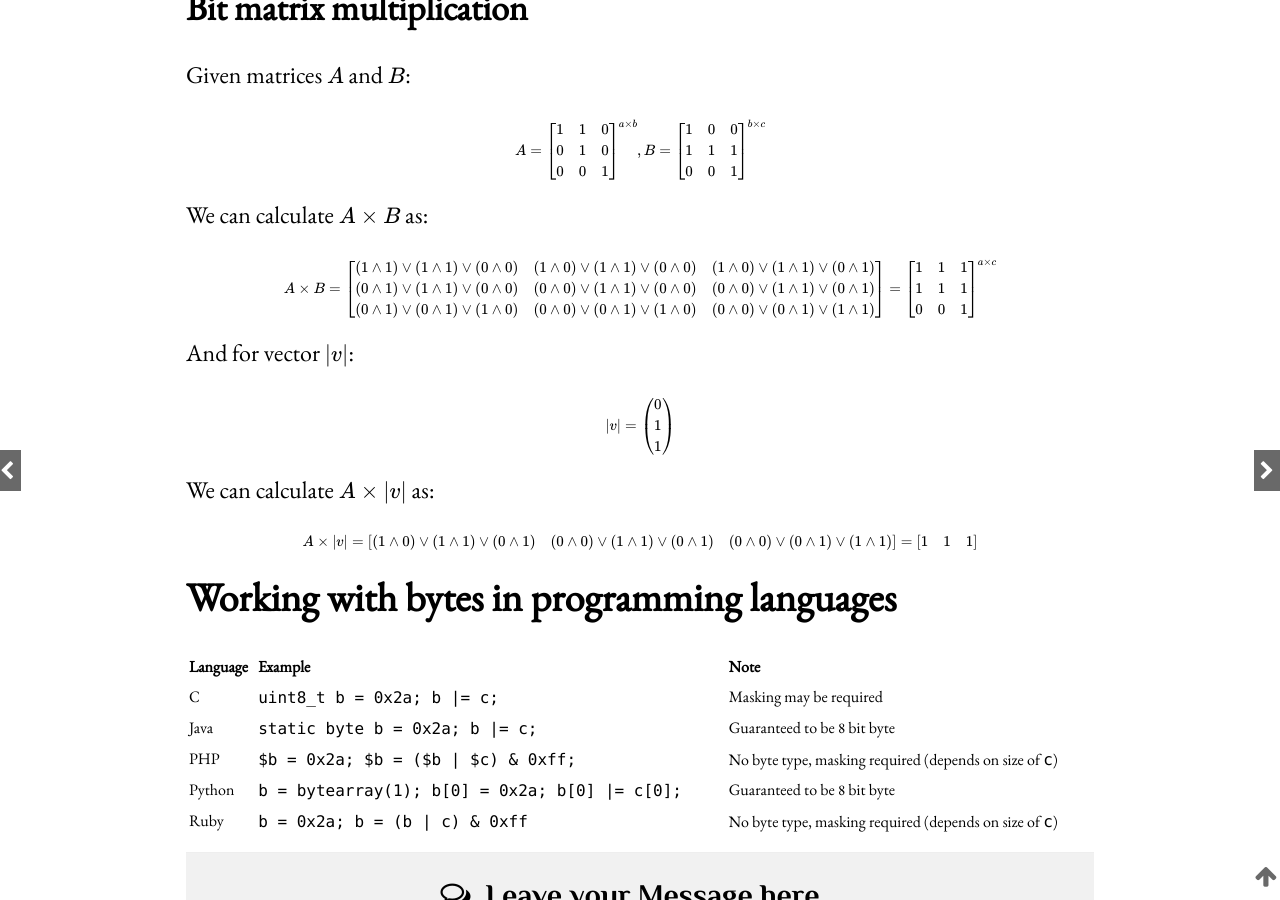
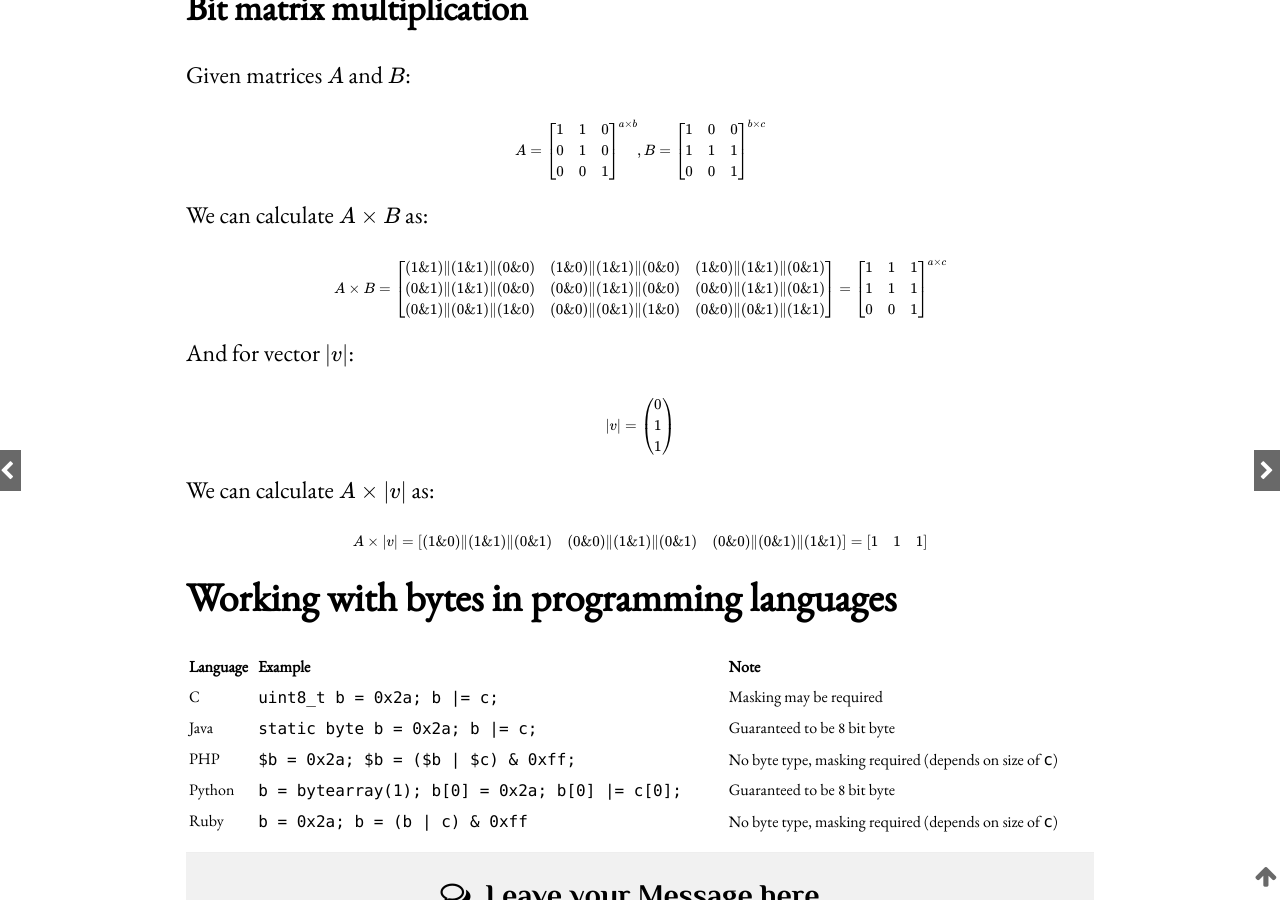
Before and after one commit to tehmaze/tehmaze.github.io, a Jekyll site: the page built from _posts/cheatsheet/2016-01-12-bits.md, in a window 1280 px wide and 900 px high, scrolled down 3369 px. Built offline with Jekyll 4.4.1, drawn with Linux system fonts in a browser that asks for light colours; nearby versions of some CDN libraries; formulas are drawn with MathJax 3; comment, search, counter and statistics services are not loaded.

Commit message:
Use programming boolean symbols

```diff
--- a/_posts/cheatsheet/2016-01-12-bits.md
+++ b/_posts/cheatsheet/2016-01-12-bits.md
@@ -144,15 +144,15 @@ We can calculate $$ A \times B $$ as:
 
 $$
 A \times B = \begin{bmatrix}
-(1 \land 1) \lor (1 \land 1) \lor (0 \land 0) &
-(1 \land 0) \lor (1 \land 1) \lor (0 \land 0) &
-(1 \land 0) \lor (1 \land 1) \lor (0 \land 1) \\
-(0 \land 1) \lor (1 \land 1) \lor (0 \land 0) &
-(0 \land 0) \lor (1 \land 1) \lor (0 \land 0) &
-(0 \land 0) \lor (1 \land 1) \lor (0 \land 1) \\
-(0 \land 1) \lor (0 \land 1) \lor (1 \land 0) &
-(0 \land 0) \lor (0 \land 1) \lor (1 \land 0) &
-(0 \land 0) \lor (0 \land 1) \lor (1 \land 1)
+(1 \& 1) \| (1 \& 1) \| (0 \& 0) &
+(1 \& 0) \| (1 \& 1) \| (0 \& 0) &
+(1 \& 0) \| (1 \& 1) \| (0 \& 1) \\
+(0 \& 1) \| (1 \& 1) \| (0 \& 0) &
+(0 \& 0) \| (1 \& 1) \| (0 \& 0) &
+(0 \& 0) \| (1 \& 1) \| (0 \& 1) \\
+(0 \& 1) \| (0 \& 1) \| (1 \& 0) &
+(0 \& 0) \| (0 \& 1) \| (1 \& 0) &
+(0 \& 0) \| (0 \& 1) \| (1 \& 1)
 \end{bmatrix} = \begin{bmatrix}
 1 & 1 & 1 \\
 1 & 1 & 1 \\
@@ -170,9 +170,9 @@ We can calculate $$ A \times \lvert v \rvert $$ as:
 
 $$
 A \times \lvert v \rvert = \begin{bmatrix}
-(1 \land 0) \lor (1 \land 1) \lor (0 \land 1) &
-(0 \land 0) \lor (1 \land 1) \lor (0 \land 1) &
-(0 \land 0) \lor (0 \land 1) \lor (1 \land 1)
+(1 \& 0) \| (1 \& 1) \| (0 \& 1) &
+(0 \& 0) \| (1 \& 1) \| (0 \& 1) &
+(0 \& 0) \| (0 \& 1) \| (1 \& 1)
 \end{bmatrix} = \begin{bmatrix} 1 & 1 & 1 \end{bmatrix}
 $$
 
```
